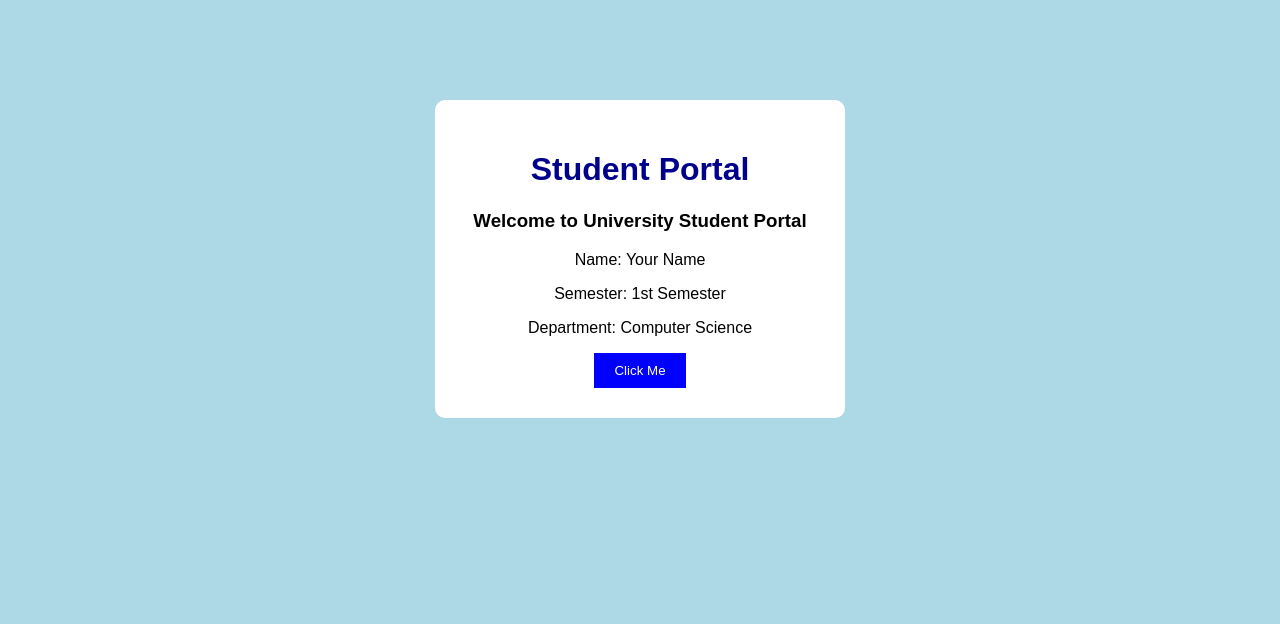
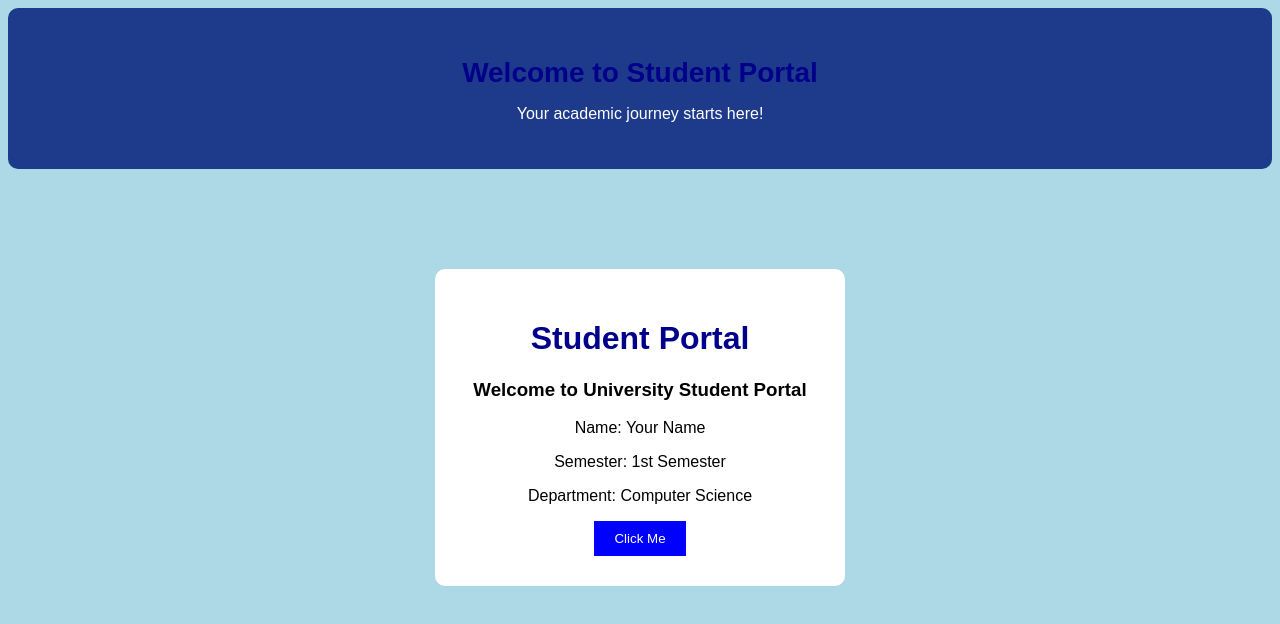
Before and after one commit to devil17live/student-portal, a plain HTML site: page index.html in a window 1280 px wide. Drawn offline with Linux system fonts and the light colour scheme.

Commit message:
Add welcome banner

```diff
--- a/index.html
+++ b/index.html
@@ -7,7 +7,10 @@
     <link rel="stylesheet" href="style.css">
 </head>
 <body>
-
+<header class="welcome-banner">
+    <h1>Welcome to Student Portal</h1>
+    <p>Your academic journey starts here!</p>
+</header>
     <div class="container">
         <h1>Student Portal</h1>
         <h3>Welcome to University Student Portal</h3>
--- a/style.css
+++ b/style.css
@@ -26,4 +26,17 @@ button {
     padding: 10px 20px;
     border: none;
     cursor: pointer;
+}/* Welcome Banner */
+.welcome-banner {
+    background-color: #1e3a8a;
+    color: white;
+    text-align: center;
+    padding: 30px;
+    border-radius: 10px;
+    margin-bottom: 20px;
 }
+
+.welcome-banner h1 {
+    font-size: 28px;
+    margin-bottom: 10px;
+}
```
